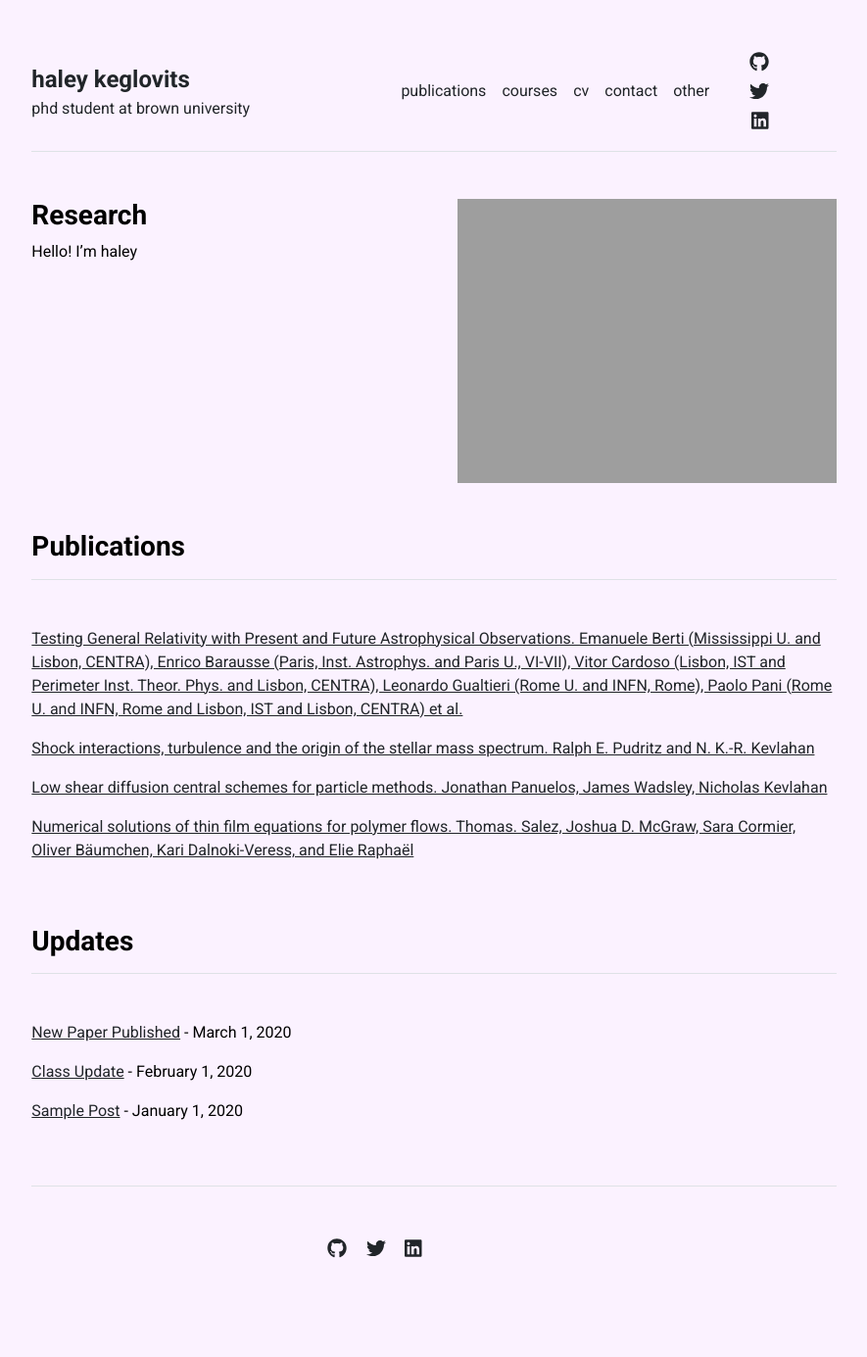
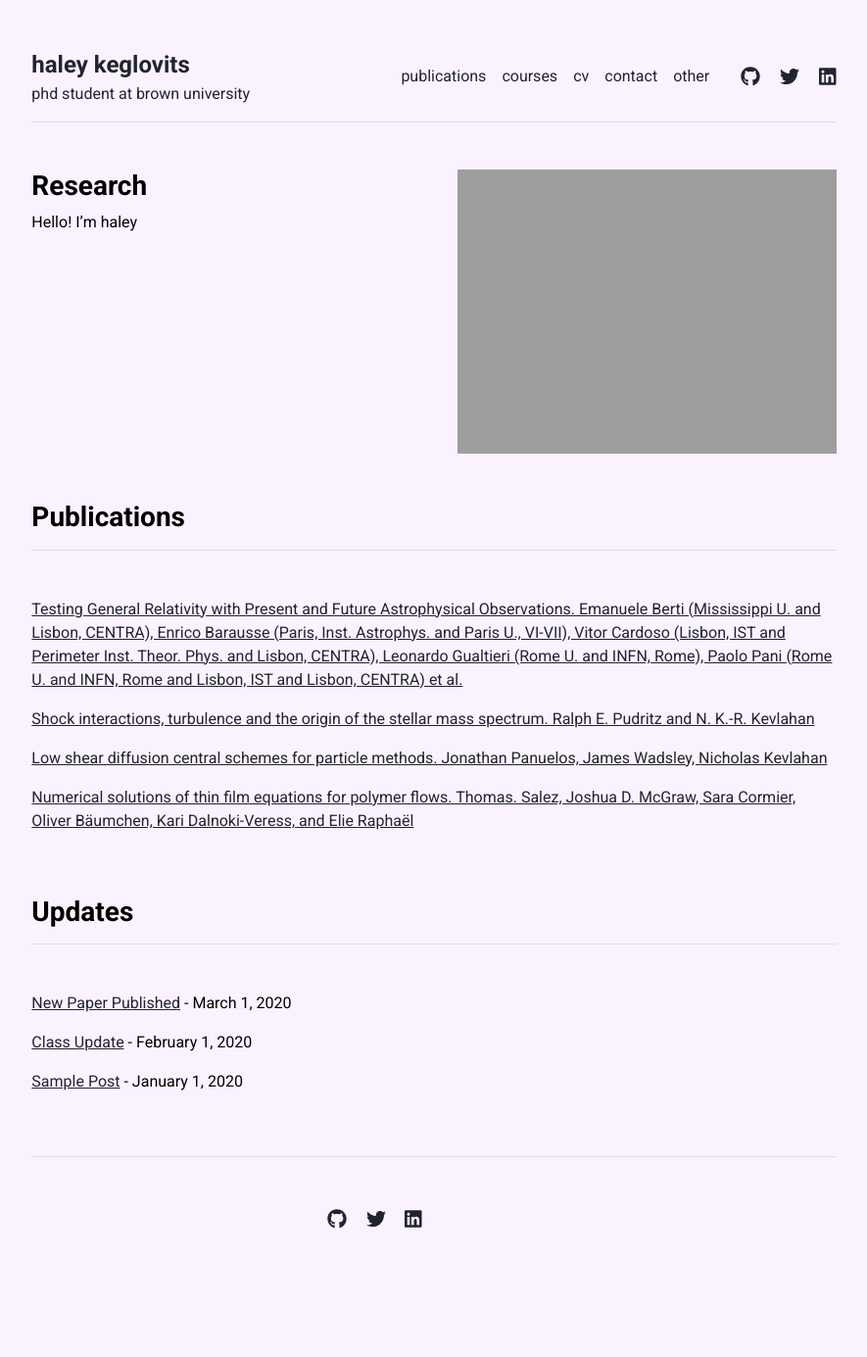
Before and after one commit to haleyk/haleyk.github.io, a Jekyll site: the page built from index.md, in a window 1280 px wide. Shown: the whole page at 98% size, without its empty margins (197-1082 px from the left). Built offline with Jekyll 4.4.1, drawn with Linux system fonts in a browser that asks for light colours; after the commit the page ends 1355 px from its top, so only the background shows below that.

Commit message:
wrong direction?

```diff
--- a/_includes/header.html
+++ b/_includes/header.html
@@ -13,7 +13,7 @@
     {% endfor %}
   </nav>
   <div class="row">
-    <div class="col-md-6 text-end social-media-icons">
+    <div class="row-md-6 text-end social-media-icons">
       {% for item in site.data.settings.social %}
         <a href="{{ item.link }}" class="ms-3 fs-5"><i class="fab fa-{{ item.icon }}"></i></a>
       {% endfor %}
```
